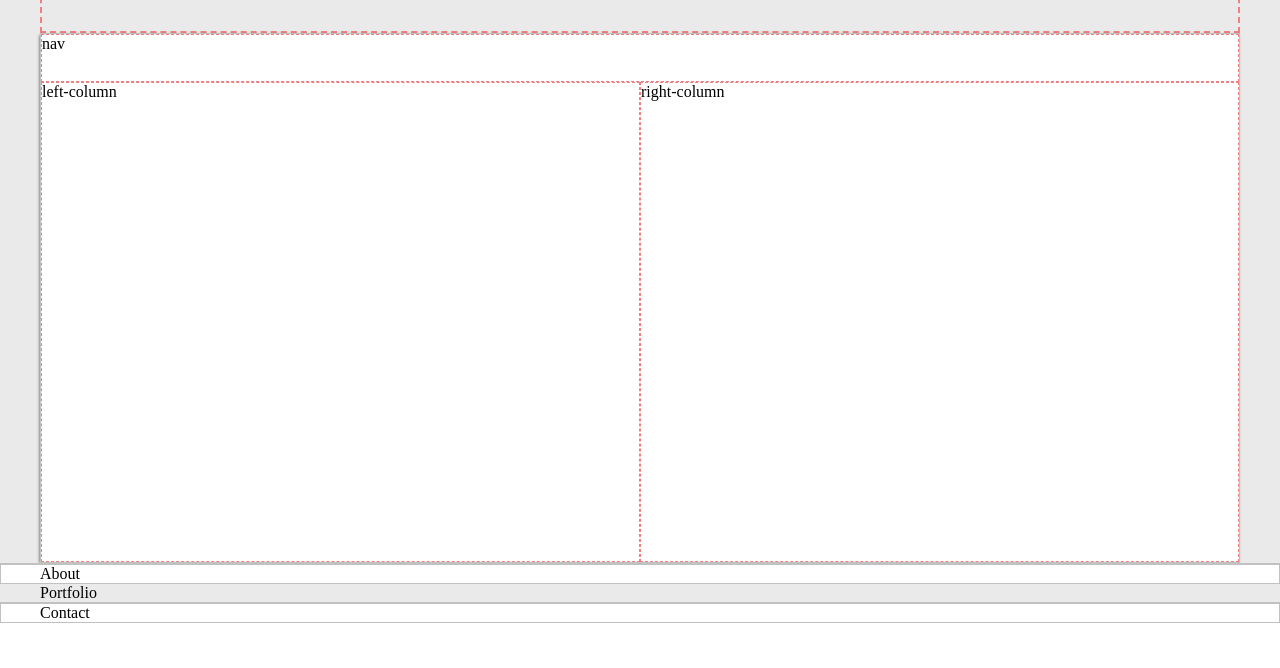
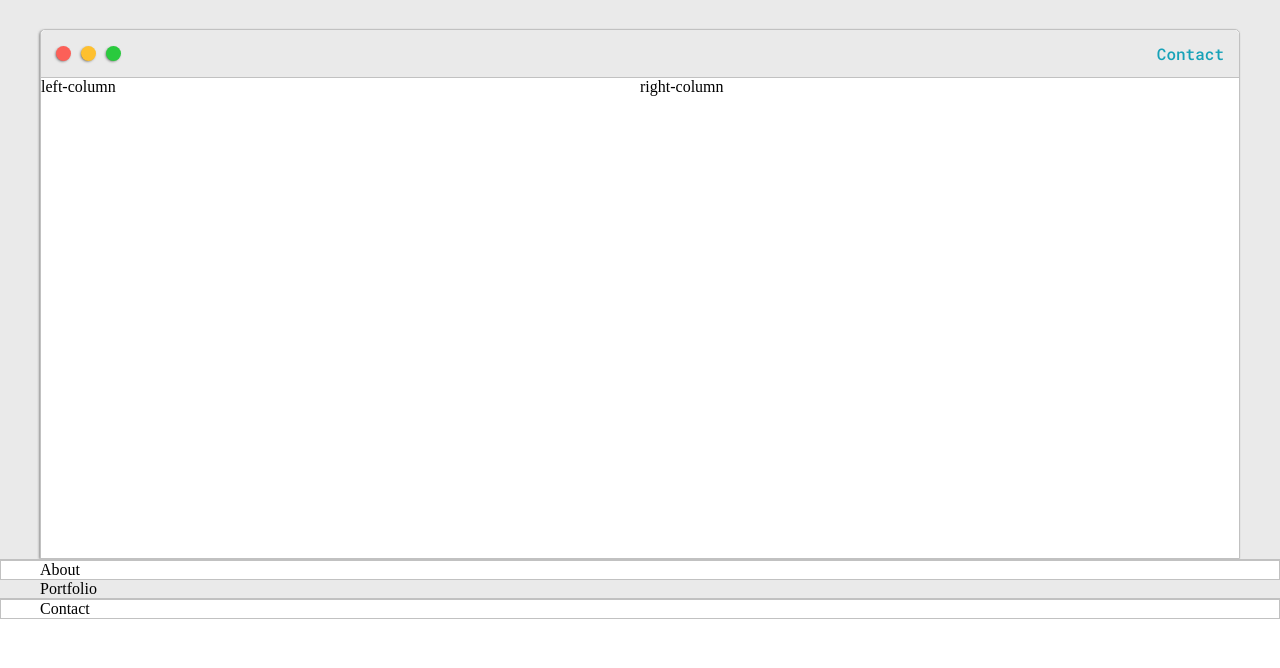
Before and after one commit to snaxbox/my-third-portfolio, a plain HTML site: page index.html in a window 1280 px wide. Shown: the part 132-800 px from the top of the page. Drawn offline with Linux system fonts and the light colour scheme.

Commit message:
added styles for the navigation bar

```diff
--- a/index.html
+++ b/index.html
@@ -18,7 +18,22 @@
                 <div class= "intro-wrapper">
 
                     <div class="nav-wrapper">
-                        nav
+                        <div class="dots-wrapper">
+
+                            <div id= "dot-1" class="browser-dot">
+
+                            </div>
+                            <div id= "dot-2" class="browser-dot">
+
+                            </div>
+                            <div id= "dot-3" class="browser-dot">
+
+                            </div>
+                        </div> <!--end of dots-wrapper-->
+
+                        <ul id="navigation">
+                            <li><a href="#">Contact</a></li>
+                        </ul>
                     </div>
 
                     <div class="left-column">
--- a/style.css
+++ b/style.css
@@ -71,7 +71,7 @@ h6{ font-size: 16px;}
     display: grid;
     text-align: center;
     /* align-content: center; */
-    border: 2px dashed lightcoral;
+
     min-height: 10em;
 }
 
@@ -79,7 +79,7 @@ h6{ font-size: 16px;}
     background-color: var(--secondaryColor);
     border: 1px solid var(--borderColor);
     box-shadow: -1px 1px 3px -1px rgba(0, 0, 0, .75);
-
+    border-radius: 5px 5px 0 0 ;
     display: grid;
     grid-template-columns: 1fr 1fr;
     grid-template-rows: 3em 30em;
@@ -91,18 +91,57 @@ h6{ font-size: 16px;}
 
 .nav-wrapper{
     grid-area: nav-wrapper;
-    border: 1px dashed lightcoral;
+    border-bottom: 1px solid var(--borderColor) ;
+
+    display: flex;
+    justify-content: space-between;
+    align-items: center;
+    background-color: var(--mainColor);
+    border-radius: 5px 5px 0 0 ;
+}
+
+#navigation{
+    margin: 0;
+    padding: 10px;
+}
+#navigation li{
+   display: inline-block;
+   margin-right: 5px;
+   margin-left: 5px;
+}
+
+.dots-wrapper{
+    display: flex;
+    padding: 10px;
+}
+
+#dot-1{
+    background-color: #FC6058;
+}
+#dot-2{
+    background-color: #FEC02F;
+}
+#dot-3{
+    background-color: #2ACA3E;
+}
+.browser-dot{
+    background: black;
+    height: 15px;
+    width: 15px;
+    border-radius: 50%;
+    box-shadow: -1px 1px 3px -1px rgba(0, 0, 0, .75);
+    margin: 5px;
 
 }
 
 .left-column{
     grid-area: left-column;
-    border: 1px dashed lightcoral;
+
 }
 
 .right-column{
     grid-area: right-column;
-    border: 1px dashed lightcoral;
+
 }
 
 
```
